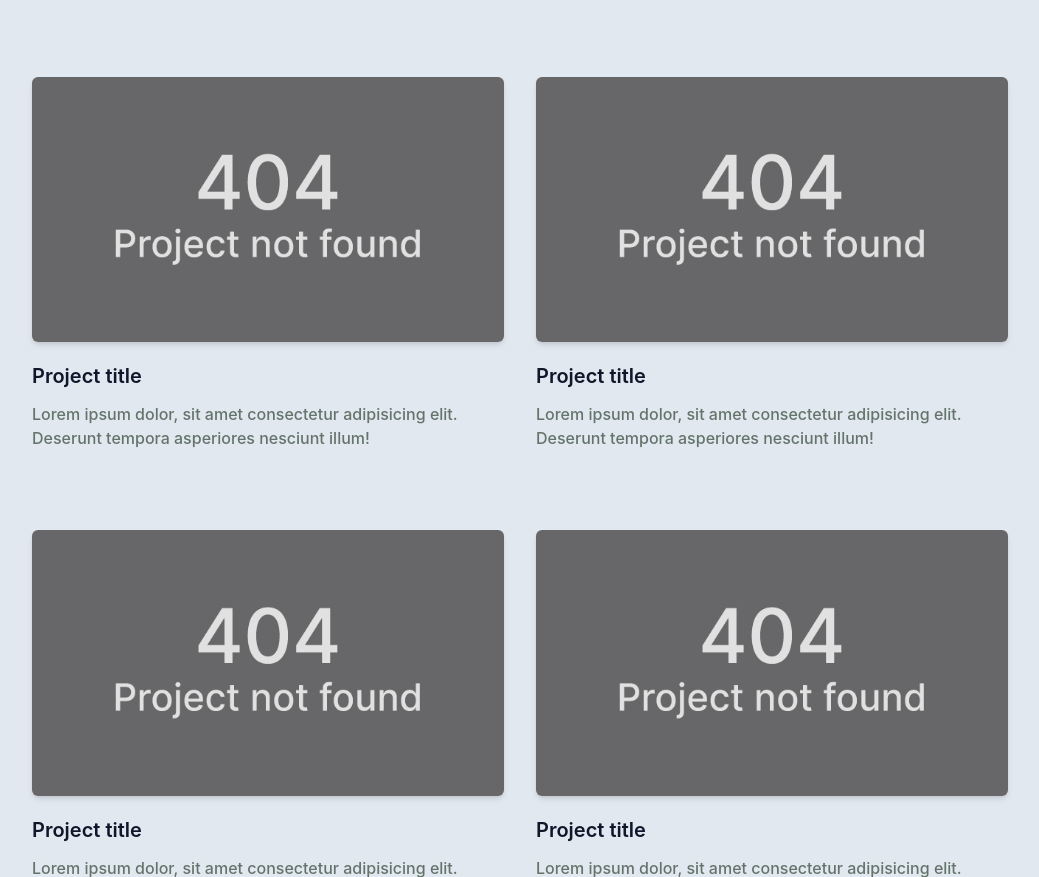
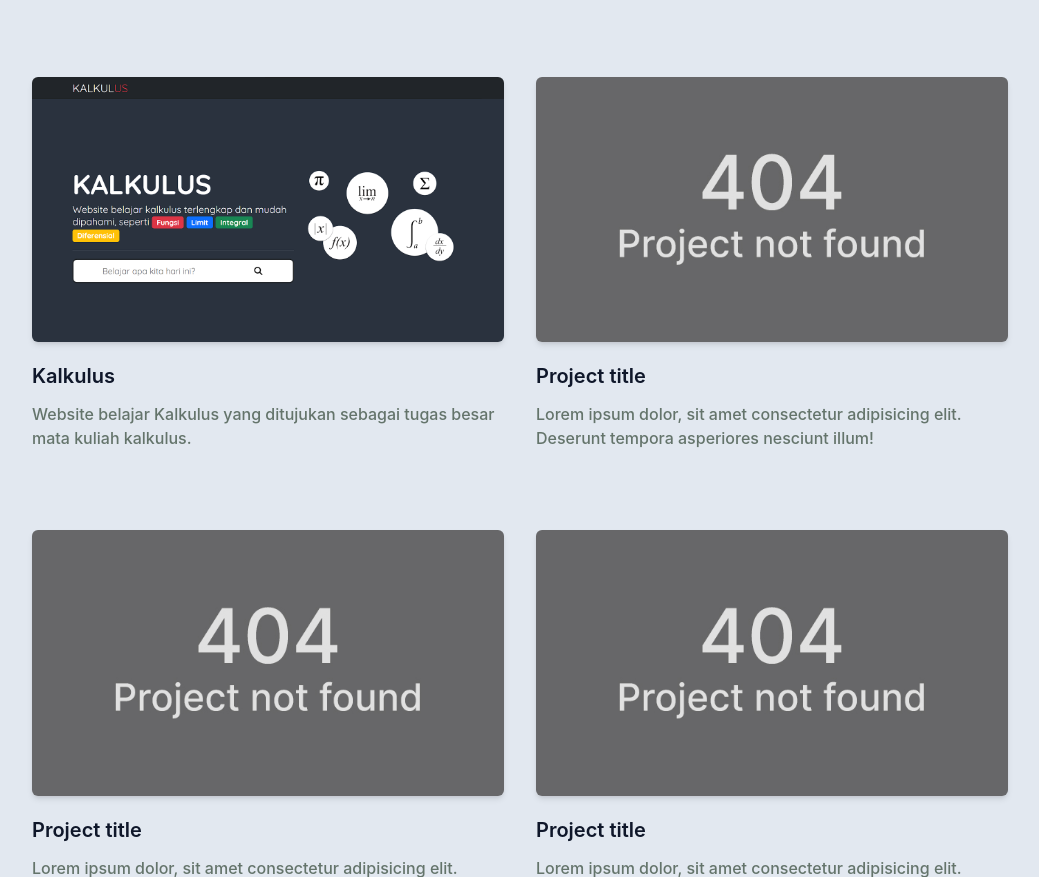
Before and after one commit to Nopalogic/portfolio, a website: page index.html in a window 1280 px wide. Shown: the part 1350-2227 px from the top of the page, without its empty margins (120-1159 px from the left). Drawn offline with Linux system fonts and the light colour scheme.

Commit message:
insert new portofolio project

```diff
--- a/index.html
+++ b/index.html
@@ -176,10 +176,10 @@
 				<div class="mx-auto flex w-full flex-wrap justify-center px-4 xl:w-10/12">
 					<div class="mb-12 p-4 md:w-1/2">
 						<div class="overflow-hidden rounded-md shadow-md">
-							<img src="dist/img/portfolio/placeholder.jpg" alt="blom ada ya. sabar dulu" width="w-full" />
+							<img src="dist/img/portfolio/kalkulus.png" alt="blom ada ya. sabar dulu" width="w-full" />
 						</div>
-						<h3 class="mt-5 mb-3 text-xl font-semibold text-dark dark:text-white">Project title</h3>
-						<p class="text-base font-medium text-secondary">Lorem ipsum dolor, sit amet consectetur adipisicing elit. Deserunt tempora asperiores nesciunt illum!</p>
+						<h3 class="mt-5 mb-3 text-xl font-semibold text-dark dark:text-white">Kalkulus</h3>
+						<p class="text-base font-medium text-secondary">Website belajar Kalkulus yang ditujukan sebagai tugas besar mata kuliah kalkulus.</p>
 					</div>
 					<div class="mb-12 p-4 md:w-1/2">
 						<div class="overflow-hidden rounded-md shadow-md">
```
Also changed, not shown: dist/img/portfolio/kalkulus.png (added).
